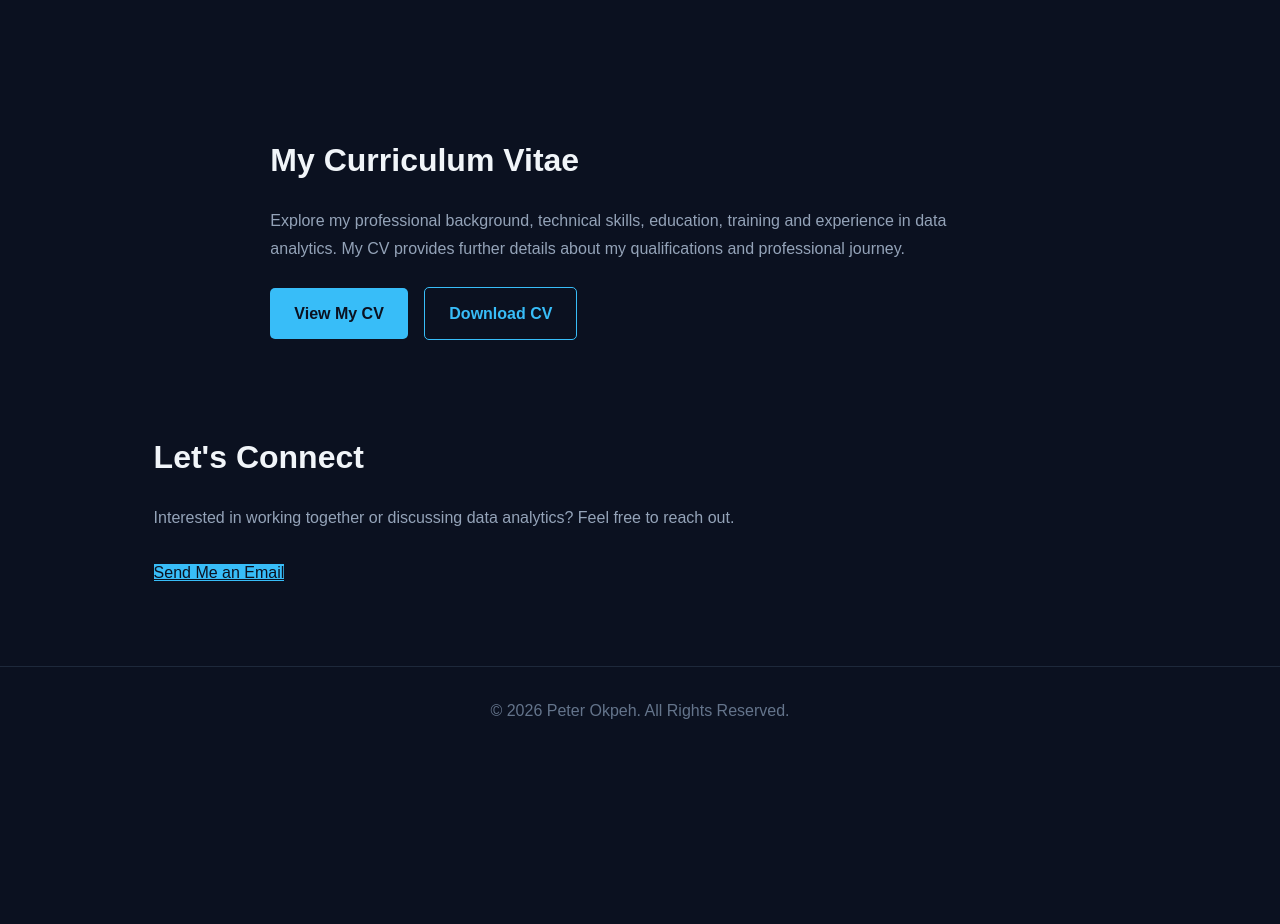
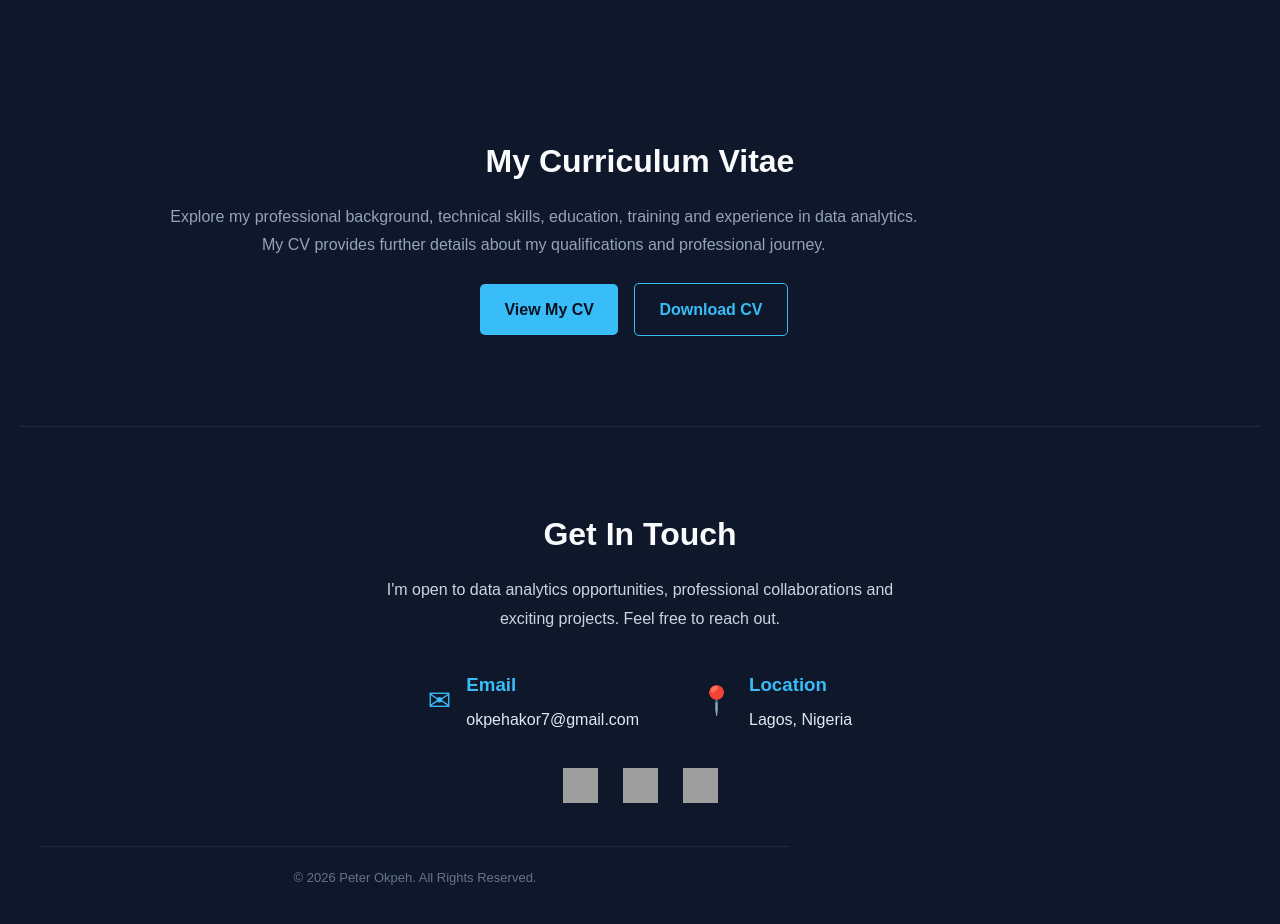
Before and after one commit to Crababa7/crababa7.github.io, a plain HTML site: page index.html in a window 1280 px wide. Shown: the part 1820-2744 px from the top of the page. Before the commit the page ends 2574 px from the top, so only its background shows below. Drawn offline with Linux system fonts and the light colour scheme; grey boxes are pictures that could not be loaded.

Commit message:
Revise contact section and add social links
Updated contact section with new content and links.

```diff
--- a/index.html
+++ b/index.html
@@ -210,7 +210,100 @@
     border-radius: 50%;
     border: 4px solid #38bdf8;
     box-shadow: 0 0 12px rgba(56, 189, 248, 0.25);
-}</style>
+}
+
+.contact-icons {
+    display: flex;
+    justify-content: center;
+    align-items: center;
+    gap: 25px;
+    margin-top: 25px;
+}
+
+.contact-icons img {
+    width: 38px;
+    height: 38px;
+    transition: transform 0.3s ease;
+}
+
+.contact-icons img:hover {
+    transform: scale(1.2);
+}
+
+#contact {
+    padding: 80px 20px 30px;
+    text-align: center;
+    background: #0f172a;
+    border-top: 1px solid #1e293b;
+}
+
+#contact h2 {
+    font-size: 32px;
+    margin-bottom: 15px;
+    color: #f8fafc;
+}
+
+.contact-intro {
+    max-width: 550px;
+    margin: 0 auto 35px;
+    color: #cbd5e1;
+    line-height: 1.8;
+}
+
+.contact-details {
+    display: flex;
+    justify-content: center;
+    gap: 60px;
+    flex-wrap: wrap;
+    margin-bottom: 35px;
+}
+
+.contact-item {
+    display: flex;
+    align-items: center;
+    gap: 15px;
+    text-align: left;
+}
+
+.contact-item span {
+    font-size: 28px;
+    color: #38bdf8;
+}
+
+.contact-item h3 {
+    color: #38bdf8;
+    margin-bottom: 5px;
+}
+
+.contact-item p {
+    color: #e2e8f0;
+}
+
+.contact-icons {
+    display: flex;
+    justify-content: center;
+    gap: 25px;
+    margin-bottom: 35px;
+}
+
+.contact-icons img {
+    width: 35px;
+    height: 35px;
+    transition: transform 0.3s ease;
+}
+
+.contact-icons img:hover {
+    transform: scale(1.2);
+}
+
+.copyright {
+    color: #64748b;
+    font-size: 13px;
+    border-top: 1px solid #1e293b;
+    padding-top: 20px;
+}
+
+</style>
 
         </div>
     </div>
@@ -292,7 +385,7 @@
     <div class="projects-grid">
 
         <div class="project-card">
-            <div class="project-tag">POWER BI</div>
+            <div class="project-tag">MICROSOFT EXCEL & POWER BI</div>
             <h3>Hospital Data Analysis</h3>
             <p>
                 Developed an interactive hospital executive
@@ -361,20 +454,54 @@
     </div>
 </section>
 
-        <h2>Let's Connect</h2>
-        <p>
-            Interested in working together or discussing data analytics?
-            Feel free to reach out.
-        </p>
-        <br>
-        <a href="mailto:okpehakor7@gmail.com" class="primary">
-            Send Me an Email
+<section id="contact">
+    <h2>Get In Touch</h2>
+
+    <p class="contact-intro">
+        I'm open to data analytics opportunities,
+        professional collaborations and exciting projects.
+        Feel free to reach out.
+    </p>
+
+    <div class="contact-details">
+
+        <div class="contact-item">
+            <span>✉</span>
+            <div>
+                <h3>Email</h3>
+                <p>okpehakor7@gmail.com</p>
+            </div>
+        </div>
+
+        <div class="contact-item">
+            <span>📍</span>
+            <div>
+                <h3>Location</h3>
+                <p>Lagos, Nigeria</p>
+            </div>
+        </div>
+
+    </div>
+
+    <div class="contact-icons">
+        <a href="https://github.com/Crababa7" target="_blank">
+            <img src="https://cdn.jsdelivr.net/gh/devicons/devicon/icons/github/github-original.svg" alt="GitHub">
         </a>
-    </section>
 
-    <footer>
+        <a href="https://www.linkedin.com/in/peter-okpeh-885358410/" target="_blank">
+            <img src="https://cdn.jsdelivr.net/gh/devicons/devicon/icons/linkedin/linkedin-original.svg" alt="LinkedIn">
+        </a>
+
+        <a href="mailto:okpehakor7@gmail.com">
+            <img src="https://cdn.jsdelivr.net/gh/devicons/devicon/icons/google/google-original.svg" alt="Gmail">
+        </a>
+    </div>
+
+    <p class="copyright">
         © 2026 Peter Okpeh. All Rights Reserved.
-    </footer>
+    </p>
+</section>
+
 
 </body>
 </html>
```
